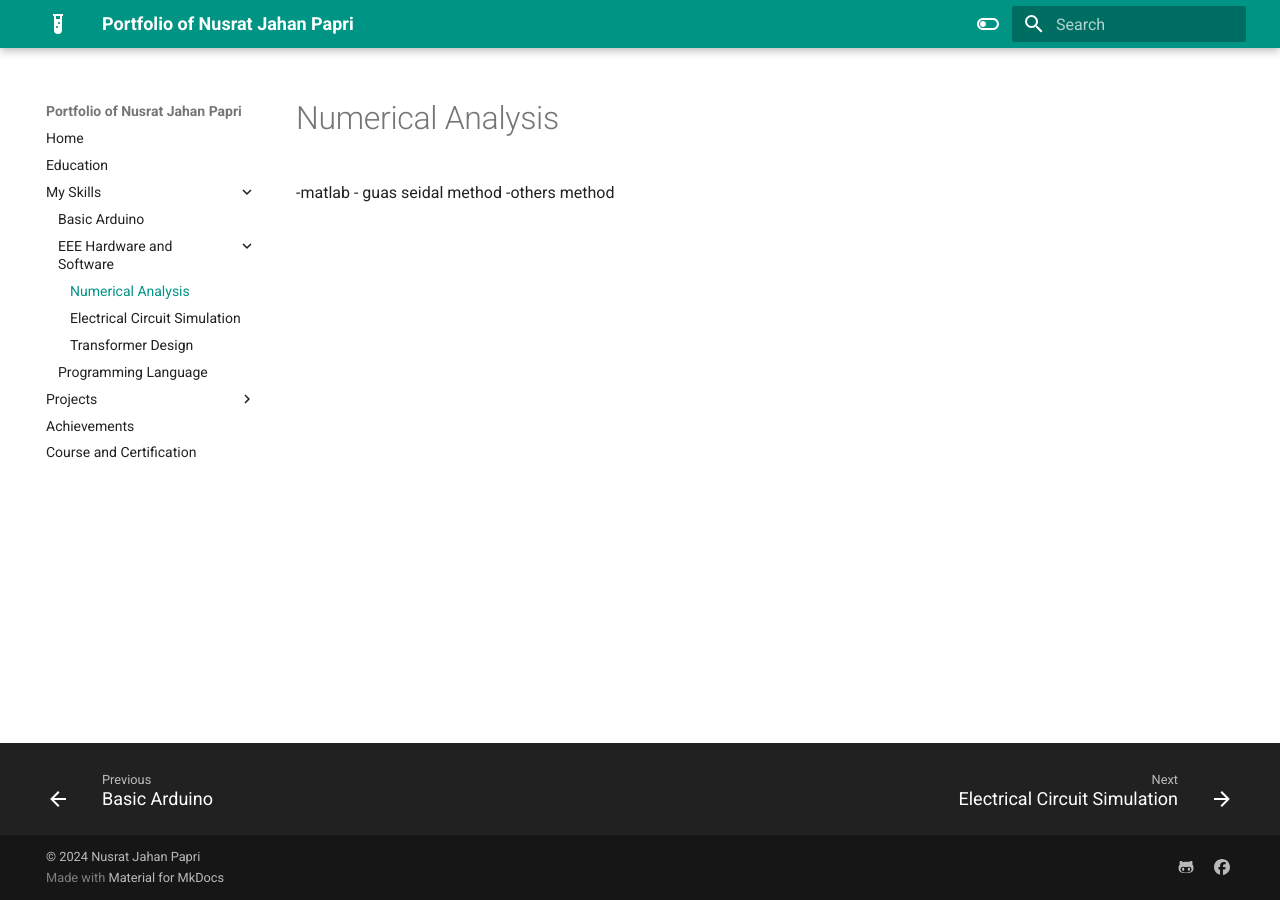
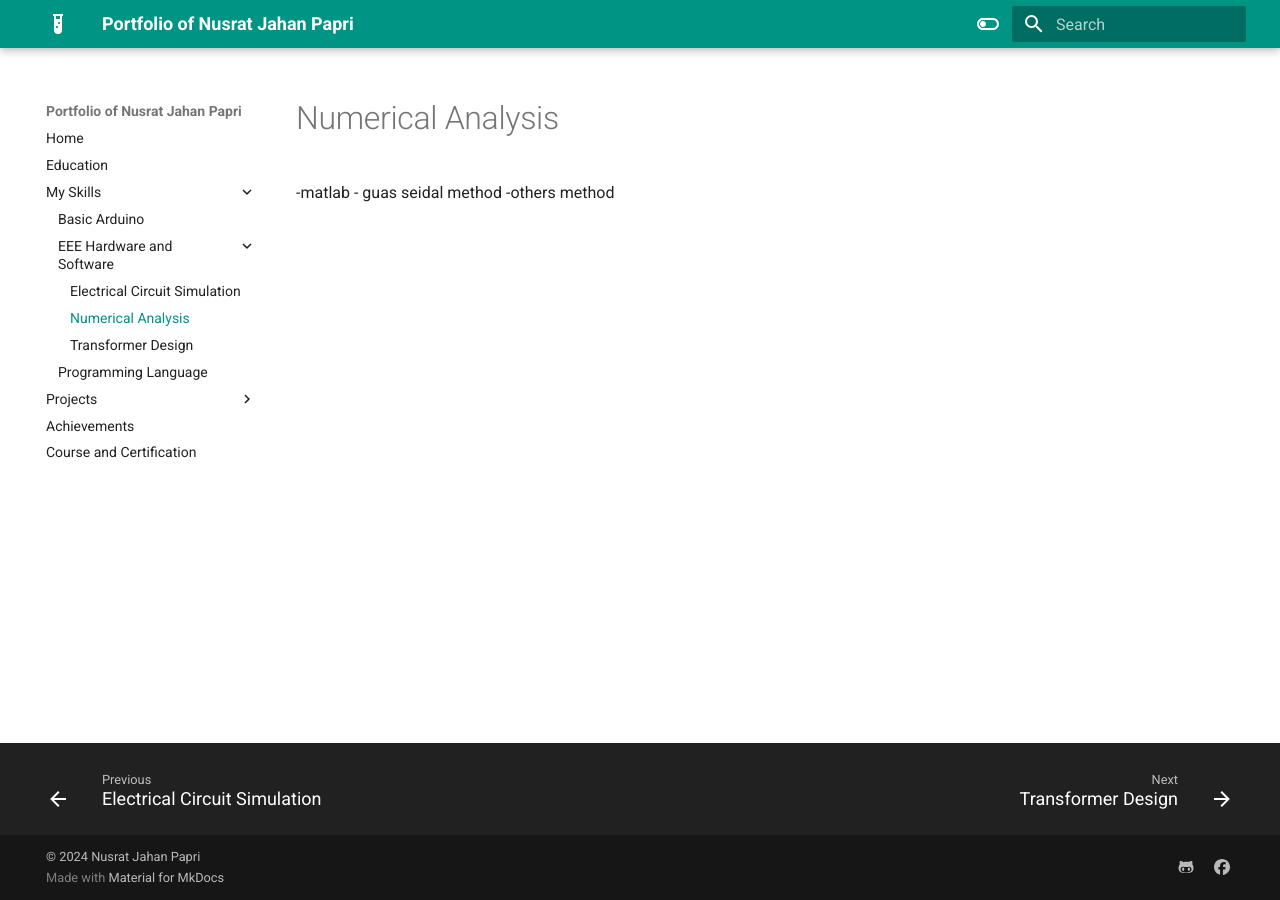
Before and after one commit to Nusrat008/papri-portfolio, an MkDocs documentation site: the page built from docs/numerical-matlab.md, in a window 1280 px wide. Built offline with MkDocs 1.6.1 and Material for MkDocs 9.7.7, drawn with Linux system fonts in a browser that asks for light colours; some of the changed lines change nothing that is shown.

Commit message:
change order of skills

```diff
--- a/docs/numerical-matlab.md
+++ b/docs/numerical-matlab.md
@@ -1,2 +1,4 @@
+
+
 -matlab - guas seidal method
 -others method
--- a/mkdocs.yml
+++ b/mkdocs.yml
@@ -20,8 +20,8 @@ nav:
   - My Skills:
      - Basic Arduino: basic-arduino.md
      - EEE Hardware and Software:
+        - Electrical Circuit Simulation: circuit-simulation.md
         - Numerical Analysis: numerical-matlab.md
-        - Electrical Circuit Simulation: circuit-simulation.md
         - Transformer Design: transformer-design.md
      - Programming Language: CplusPlus.md
   #- Training and Working Experience: training-working.md
```
